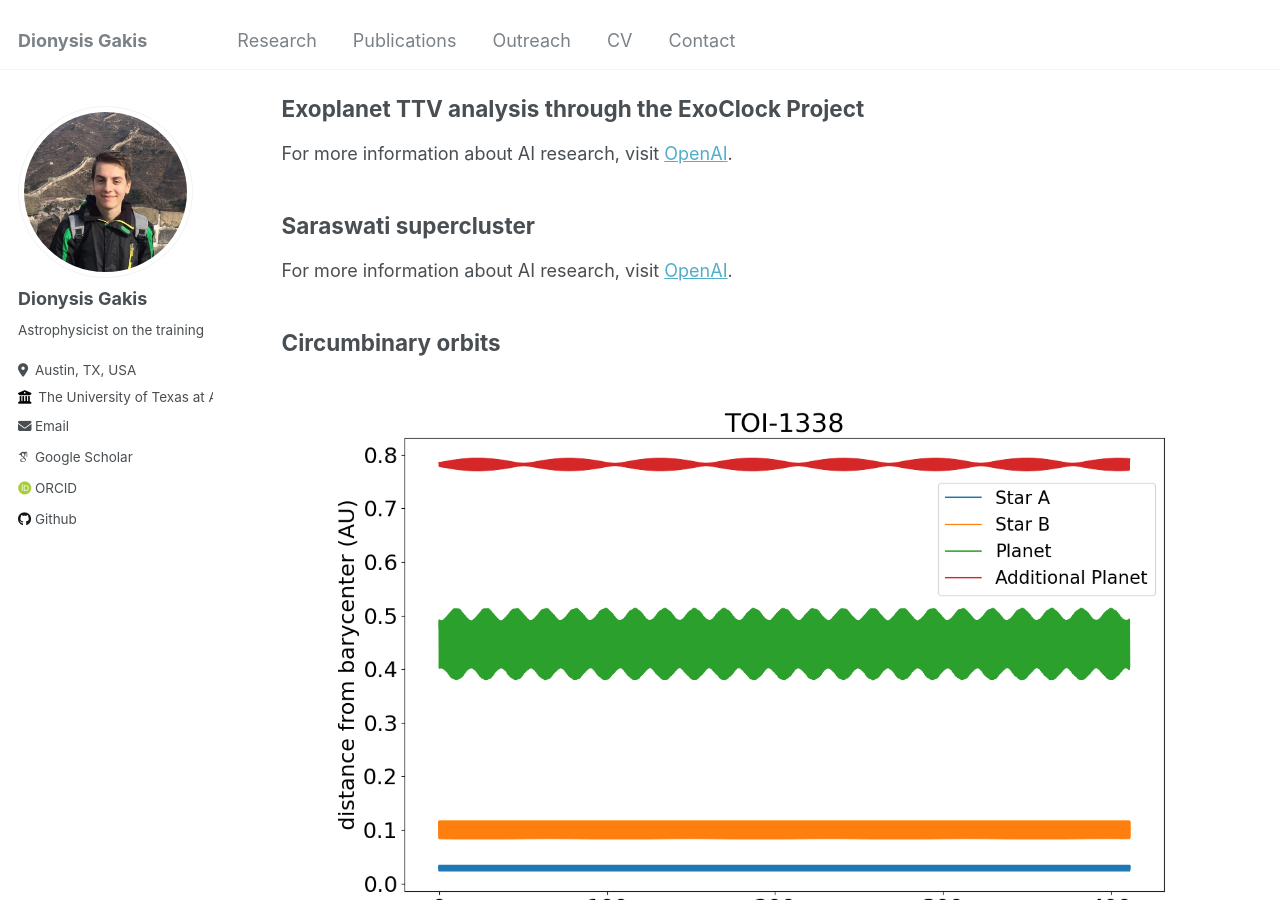
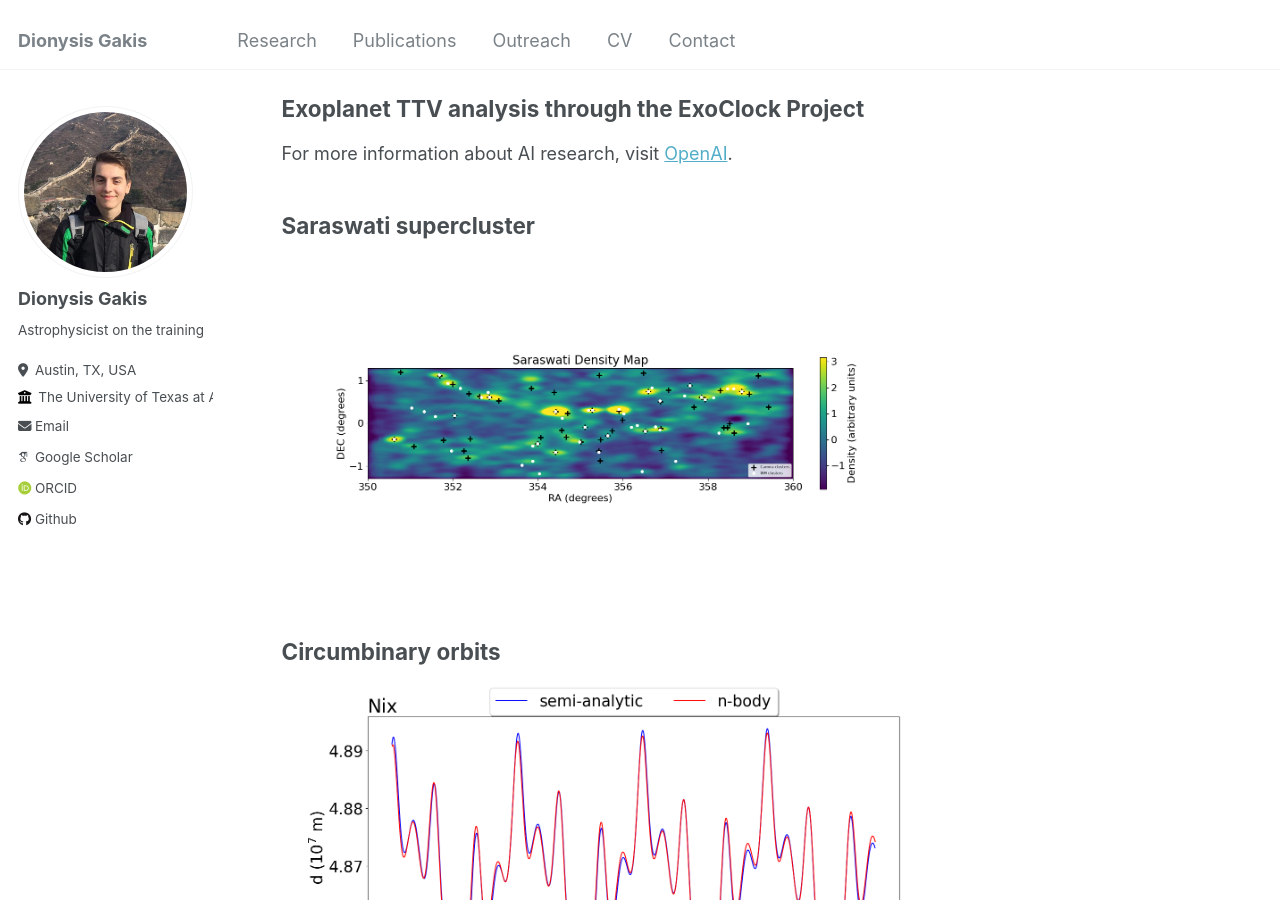
Before and after one commit to diongak/diongak.github.io, a Jekyll site: the page built from _pages/talks.html, in a window 1280 px wide and 900 px high, scrolled down 341 px. Built offline with Jekyll 4.4.1, drawn with Linux system fonts in a browser that asks for light colours; some web fonts are replaced.

Commit message:
updateesss

```diff
--- a/_pages/talks.html
+++ b/_pages/talks.html
@@ -21,10 +21,12 @@ On this page I briefly summarize the major themes of my research, along with som
 <p>For more information about AI research, visit <a href="https://www.openai.com" target="_blank">OpenAI</a>.</p>
 
 <h2>Saraswati supercluster</h2>
-<p>For more information about AI research, visit <a href="https://www.openai.com" target="_blank">OpenAI</a>.</p>
+<img src="/images/saraswati_map.png" alt="Research Lab Photo" style="max-width: 70%; height: auto;">
 
 <h2>Circumbinary orbits</h2>
-<img src="/images/distances extra planet.png" alt="Research Lab Photo" style="max-width: 100%; height: auto;">
+<img src="/images/8b.png" alt="Research Lab Photo" style="max-width: 70%; height: auto;">
+
+<img src="/images/distances extra planet.png" alt="Research Lab Photo" style="max-width: 70%; height: auto;">
 
 <div class="image-panel">
   <div class="row">
```
